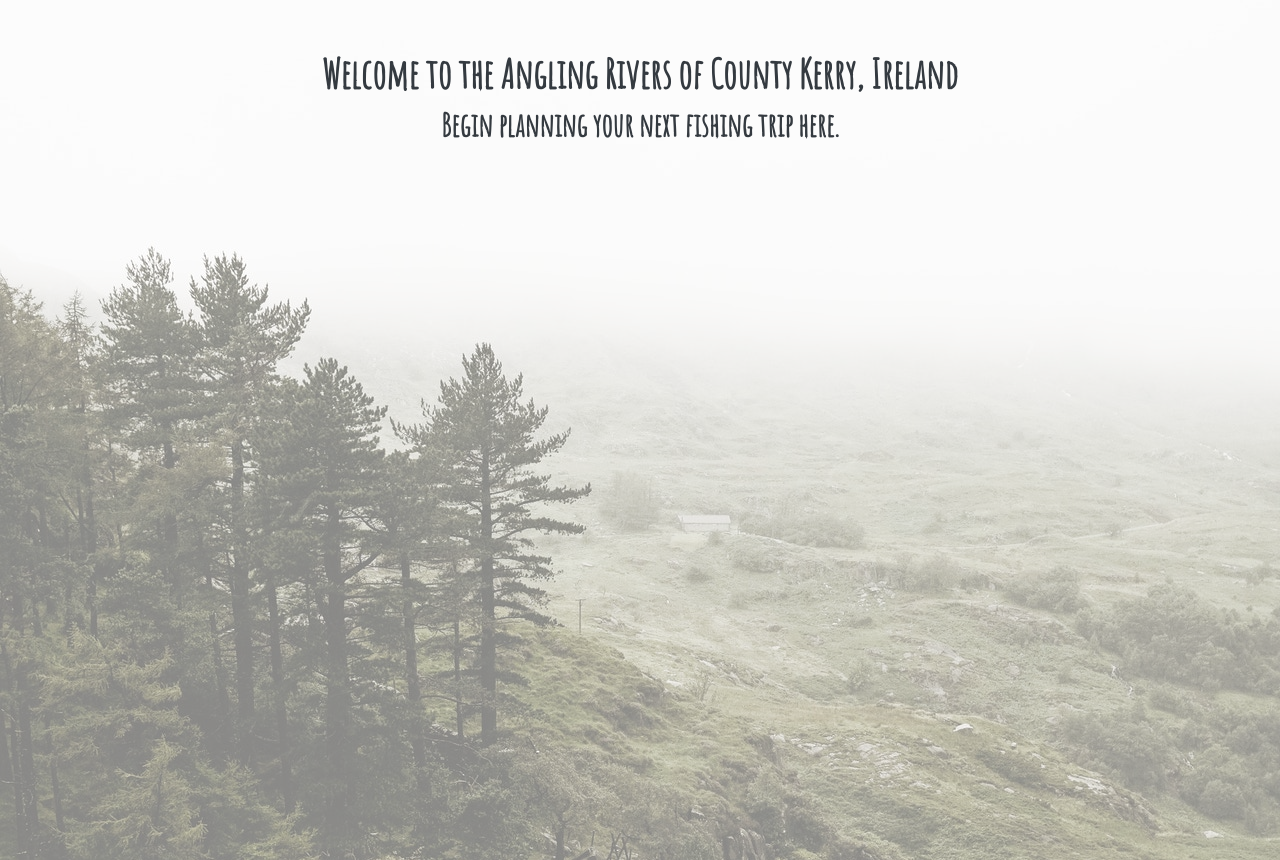
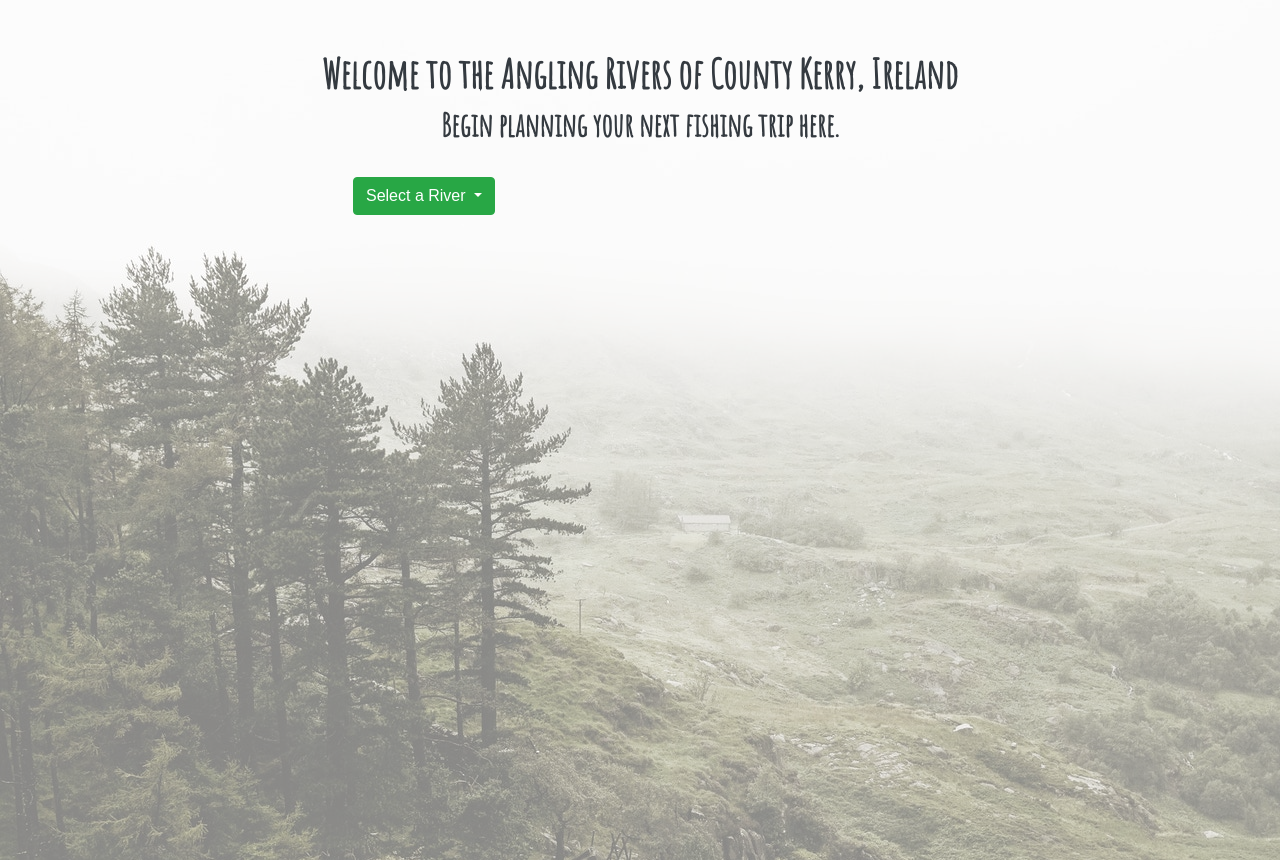
Before and after one commit to haydal810/Milestone-Project-3, a Flask app: template templates/edit_river.html in a window 1280 px wide. Shown: the part 56-916 px from the top of the page. Run offline with Flask 2, Linux system fonts and the light colour scheme; the template is opened without the code that fills it, so the values that code supplies are empty; some libraries are stand-ins or nearby versions.

Commit message:
edit task function added to app.py

```diff
--- a/app.py
+++ b/app.py
@@ -1,5 +1,5 @@
 import os
-## import env
+import env
 from flask import Flask, render_template, redirect, request, url_for
 from flask_pymongo import PyMongo
 from bson.objectid import ObjectId
@@ -12,12 +12,22 @@ app.config["MONGO_URI"] = os.getenv('MONGO_URI', "Env Not loaded")
 
 mongo = PyMongo(app)
 
-
+## This is the function for the home page:
 @app.route("/")
 @app.route("/get_river_names")
 def get_river_names():
     return render_template("rivers.html", rivers=mongo.db.river_names.find())
 
+## This is the function for the edit river page:
+@app.route("/")
+@app.route("/edit_river")
+def edir_river():
+    return render_template("edit_river.html")
+
+
+
+
+
 if __name__ == '__main__':
     app.run(host=os.getenv('IP'),
     port=int(os.getenv('PORT')),
--- a/templates/edit_river.html
+++ b/templates/edit_river.html
@@ -1,11 +1,25 @@
 {% extends 'base.html' %}
 {% block content %}
 
-
+<!–– Test comment -->
 <div class="container-fluid">
+<!–– Dropdown for River to select for edit -->
     <div class="row justify-content-center">
         <div class="col-12 col-md-5">
-
+            <div class="dropdown">
+                <button class="btn btn-success dropdown-toggle button-text" type="button" id="dropdownMenuButton"
+                    data-toggle="dropdown" aria-haspopup="true" aria-expanded="false">
+                    Select a River
+                </button>
+                <div class="dropdown-menu button-text" aria-labelledby="dropdownMenuButton">
+                    {% for river in rivers %}
+                    <a class="dropdown-item" href="#">{{river.river_name}}</a>
+                    {% endfor %}
+                </div>
+            </div>
+        </div>
+        <div class="col-12 col-md-5">
+<!–– Form fields goes here -->
         </div>
     </div>
 </div>
```
